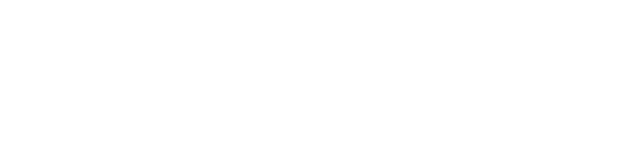
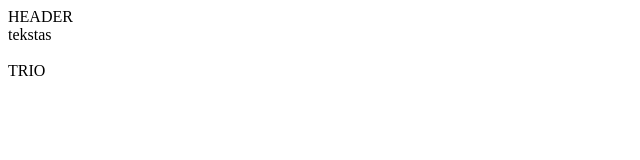
Before and after one commit to GodaDes/easy-money, a website: page index.html in a window 1280 px wide. Shown: the whole page, without its empty margins (0-640 px from the left). Drawn offline with Linux system fonts and the light colour scheme.

Commit message:
initial layout structure and css selector

```diff
--- a/index.html
+++ b/index.html
@@ -13,8 +13,25 @@
 <link rel="mask-icon" href="./favicon/safari-pinned-tab.svg" color="#5bbad5">
 <meta name="msapplication-TileColor" content="#da532c">
 <meta name="theme-color" content="#ffffff">
+
+<link rel="stylesheet" href="./main.css">
 </head>
 <body>
+    <header>
+        HEADER
+    </header>
+    <main>
+        <section>
+            <div>
+                tekstas
+            </div>
+            <img src="" alt="">
+        </section>
+
+        <section>
+            TRIO
+        </section>
+    </main>
 
 </body>
 </html>
--- /dev/null
+++ b/main.css
@@ -0,0 +1,20 @@
+body {
+}
+
+header {
+}
+
+main {
+}
+
+section:first-child {
+}
+
+div {
+}
+
+img {
+}
+
+section:last-child {
+}
```
